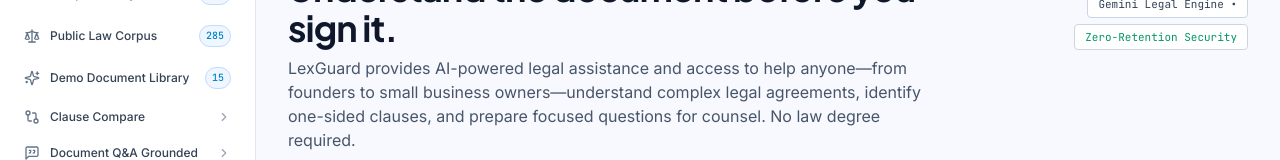
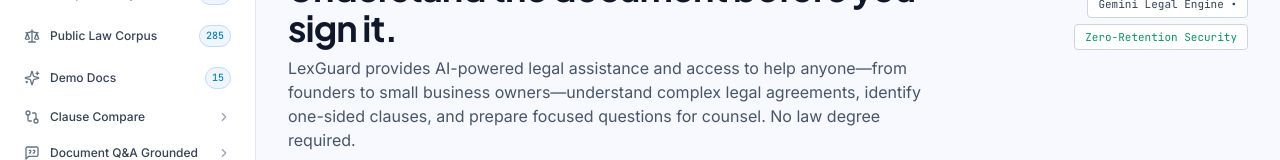
Before and after one commit to ayus1234/LexGuard, a Next.js app: page / in a window 1280 px wide. Shown: the part 198-358 px from the top of the page. Built offline with nearby package versions, Linux system fonts and the light colour scheme.

Commit message:
fix(sidebar): Shorten Demo Document Library label to fix layout overflow
Changed 'Demo Document Library' to 'Demo Docs' in sidebar to prevent text wrapping and layout breaking. The shorter label matches the style of other sidebar items while maintaining clarity.

```diff
--- a/src/components/layout/Sidebar.tsx
+++ b/src/components/layout/Sidebar.tsx
@@ -44,7 +44,7 @@
       badge: '285',
     },
     {
-      label: 'Demo Document Library',
+      label: 'Demo Docs',
       href: '/demo-docs',
       icon: Sparkles,
       badge: '15',
```
